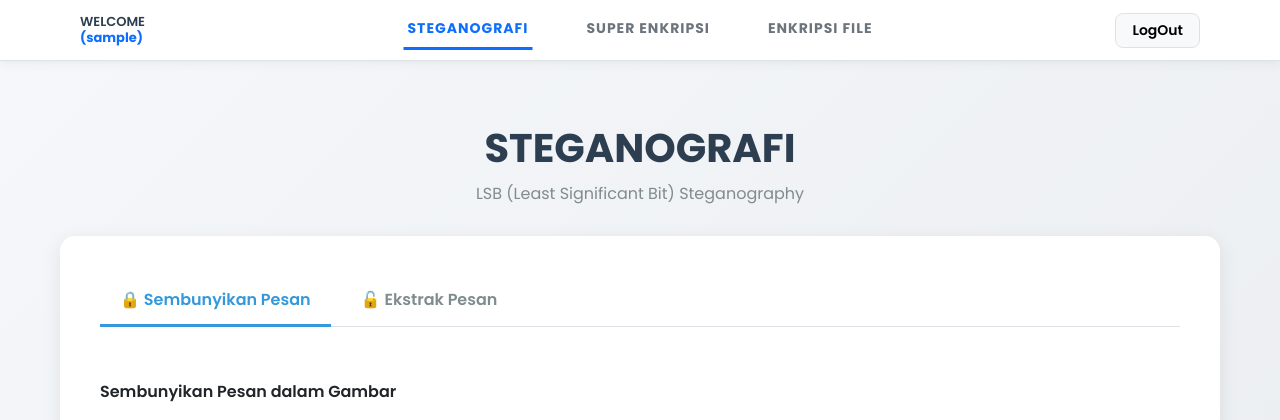
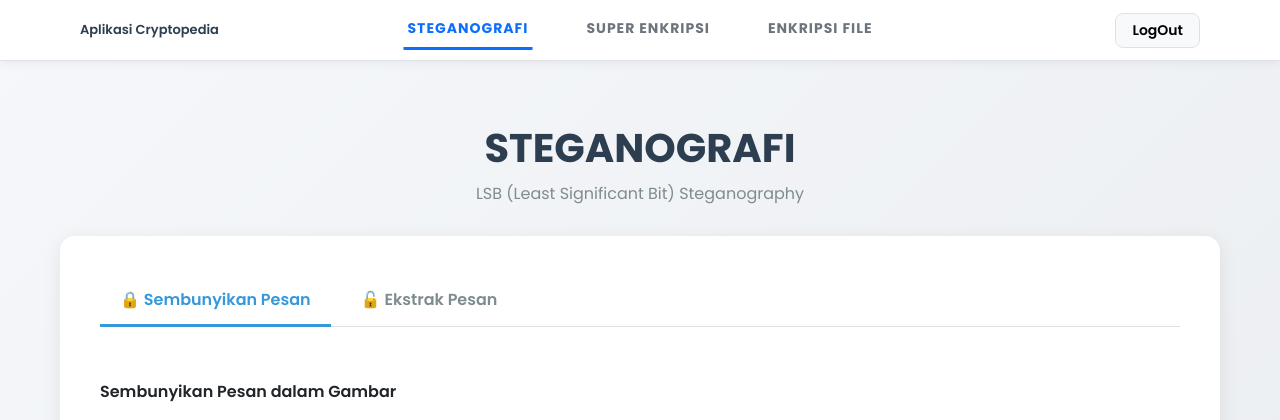
Before and after one commit to ImamKhusain/TugasAkhir-Kriptografi, a PHP site: page /steganografi.php in a window 1280 px wide. Shown: the top 420 px of the page. Run offline with PHP 8.4, Linux system fonts and the light colour scheme; the visitor is signed in with stand-in values (Sample User, id 1); data that the repository does not hold is empty.

Commit message:
memperbarui ui

```diff
--- a/enkripsi_file.php
+++ b/enkripsi_file.php
@@ -114,7 +114,7 @@ $conn->close();
         <div class="header-inner">
             <div class="welcome-text">
                 <a href="dashboard.php">
-                    <h5>WELCOME <br><span>(<?= htmlspecialchars($username); ?>)</span></h5>
+                    <h5>Aplikasi Cryptopedia</h5>
                 </a>
             </div>
             <nav class="nav-center">
--- a/index.php
+++ b/index.php
@@ -72,7 +72,7 @@
 <body>
     <div class="card">
         <img src="https://i.pinimg.com/736x/c2/ee/c5/c2eec558e6c9f209f35737fc08104d4c.jpg" alt="Logo Aplikasi">
-        <h2><span class="highlight">WELCOME TO APLIKASI</span><br>KRIPTOGRAFI<br></h2>
+        <h2><span class="highlight">WELCOME TO APLIKASI</span><br>CRYPTOPEDIA<br></h2>
         <p>Aplikasi ini dibuat untuk membantu pengguna dalam mengenkripsi atau mengamankan data secara efisien dan mudah digunakan.</p>
 
         <a href="login/login.php">
--- a/steganografi.php
+++ b/steganografi.php
@@ -215,7 +215,7 @@ $conn->close();
         <div class="header-inner">
             <div class="welcome-text">
                 <a href="dashboard.php">
-                    <h5>WELCOME <br><span>(<?= htmlspecialchars($username); ?>)</span></h5>
+                    <h5>Aplikasi Cryptopedia</h5>
                 </a>
             </div>
             <nav class="nav-center" role="navigation" aria-label="Main navigation">
--- a/super_enkripsi.php
+++ b/super_enkripsi.php
@@ -93,7 +93,7 @@ $conn->close();
         <div class="header-inner">
             <div class="welcome-text">
                 <a href="dashboard.php">
-                    <h5>WELCOME <br><span>(<?= htmlspecialchars($username); ?>)</span></h5>
+                    <h5>Aplikasi Cryptopedia</h5>
                 </a>
             </div>
             <nav class="nav-center">
```
Also changed, not shown: dashboard.php (+5 -5 lines).
